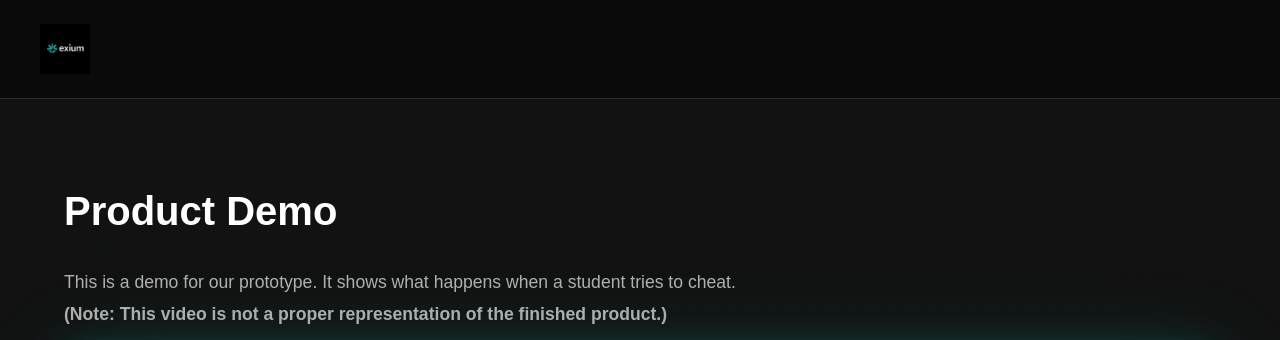
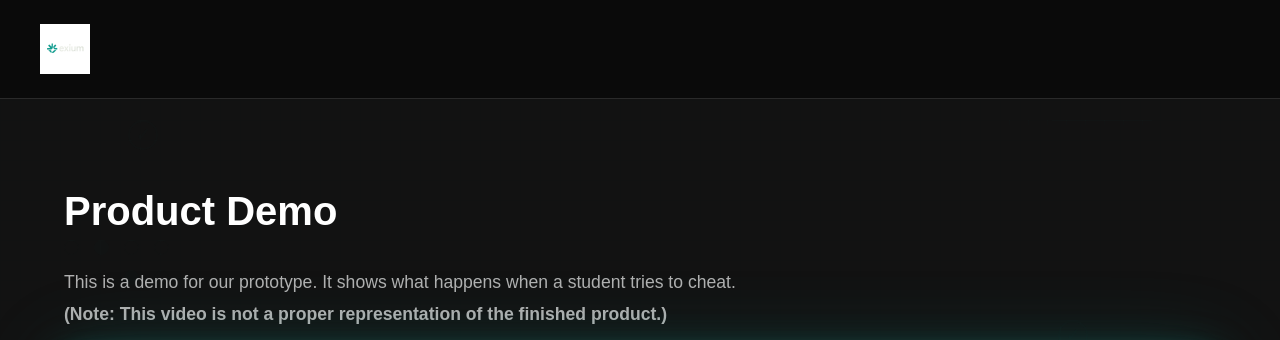
Before and after one commit to Kandel-Bibas/Exium_Demo_Video, a plain HTML site: page Demo_Video/index.html in a window 1280 px wide. Shown: the top 340 px of the page. Drawn offline with Linux system fonts and the light colour scheme.

Commit message:
Logo Updated

```diff
--- a/Demo_Video/index.html
+++ b/Demo_Video/index.html
@@ -396,7 +396,7 @@
 
     <header>
         <div class="logo-container">
-            <img src="New.png" alt="Exium Logo" class="logo">
+            <img src="Newer.png" alt="Exium Logo" class="logo">
         </div>
     </header>
 
```
Also changed, not shown: Demo_Video/Newer.png (added).
